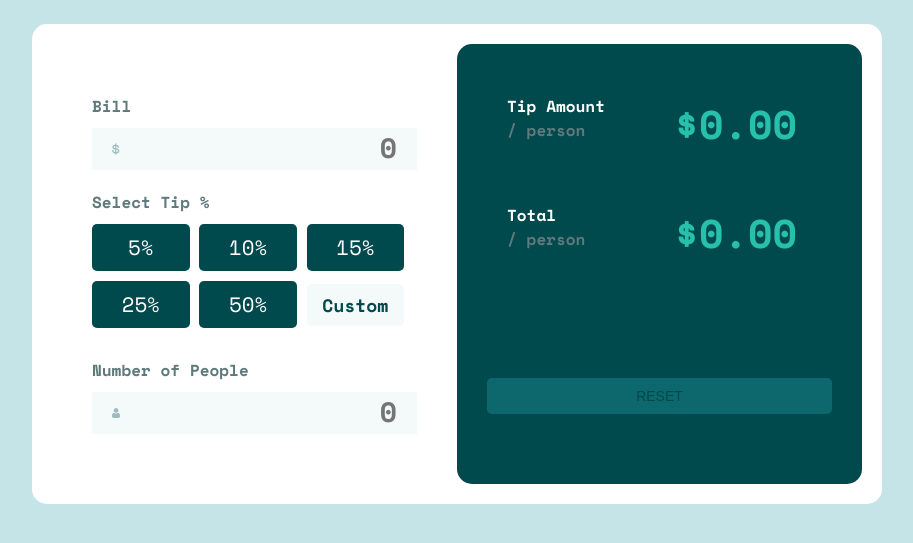
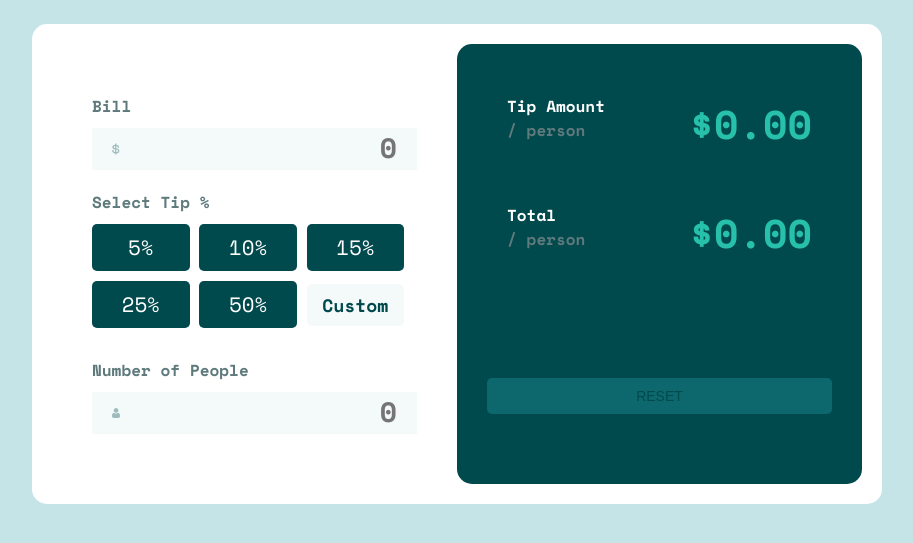
Before and after one commit to Priscilla-Rojas/tip-calculator, a plain HTML site: page index.html in a window 1280 px wide. Shown: the part 191-734 px from the top of the page, without its empty margins (183-1096 px from the left). Drawn offline with nearby package versions, Linux system fonts and the light colour scheme.

Commit message:
modificaciones esteticas

```diff
--- a/index.html
+++ b/index.html
@@ -43,11 +43,11 @@
                 <div>
                     <fieldset>
                         <label for="pay">Tip Amount <span>/ person</span></label>
-                        <input disabled type="number" id="pay" class="pay" placeholder="$0.00">
+                        <input disabled type="text" id="pay" class="pay" placeholder="$0.00">
                     </fieldset>
                     <fieldset>
                         <label for="total">Total<span>/ person</span></label>
-                        <input disabled type="number" id="total" class="person-pay" placeholder="$0.00">
+                        <input disabled type="text" id="total" class="person-pay" placeholder="$0.00">
                     </fieldset>
                 </div>
                 <button class="reset" type="reset" value="Reset">Reset</button>
```
